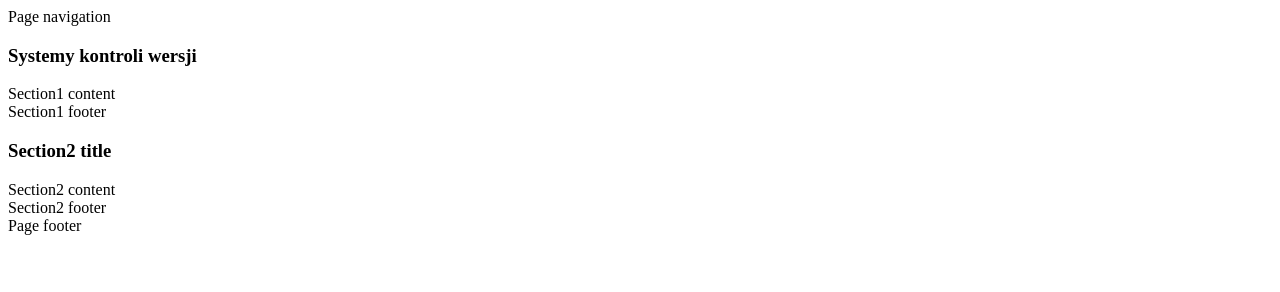
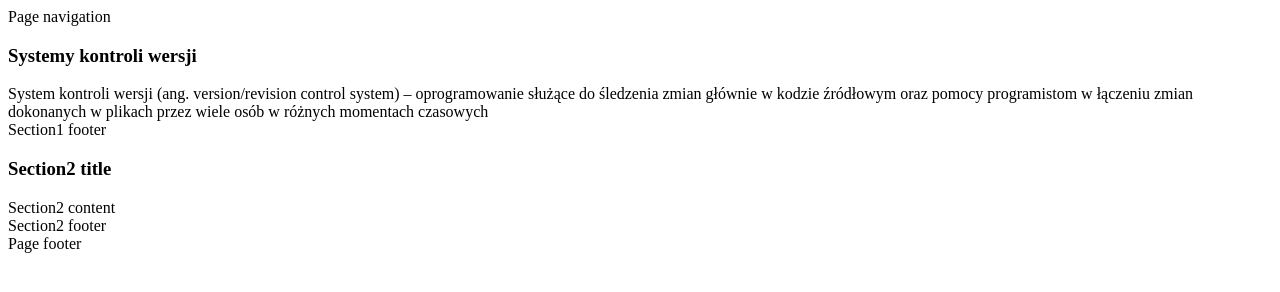
Before and after one commit to kopsia/iislabpio_171950, a plain HTML site: page index.html in a window 1280 px wide. Drawn offline with Linux system fonts and the light colour scheme.

Commit message:
zmiana tresci w sekcji 1

```diff
--- a/index.html
+++ b/index.html
@@ -12,7 +12,7 @@
                          <h3 class="panel-title">Systemy kontroli wersji</h3>
                          </div>
                          <div class="panel-body">
-                         Section1 content
+                         System kontroli wersji (ang. version/revision control system) – oprogramowanie służące do śledzenia zmian głównie w kodzie źródłowym oraz pomocy programistom w łączeniu zmian dokonanych w plikach przez wiele osób w różnych momentach czasowych
                          </div>
                         <footer class="panel-footer">
                                 Section1 footer
```
